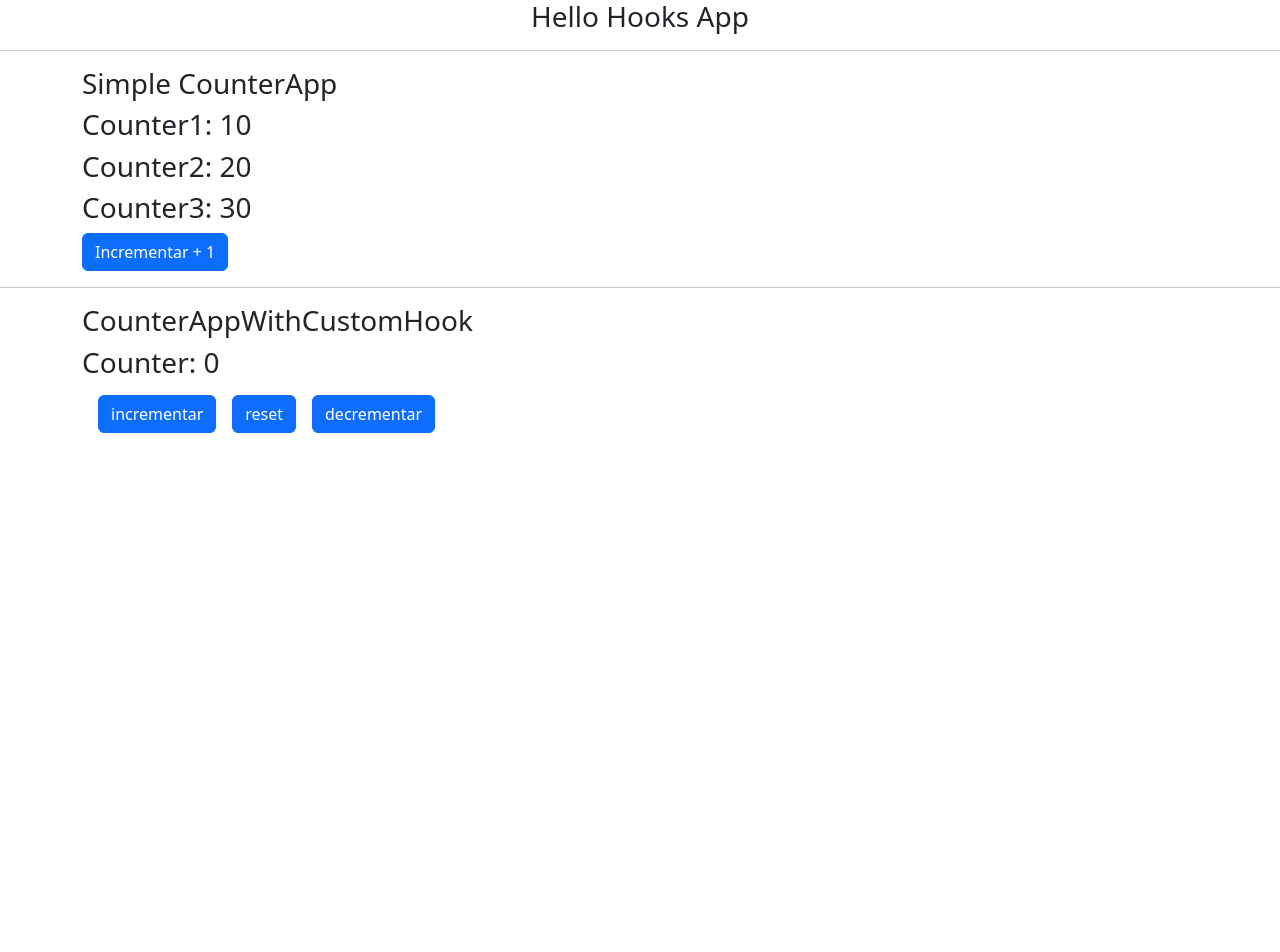
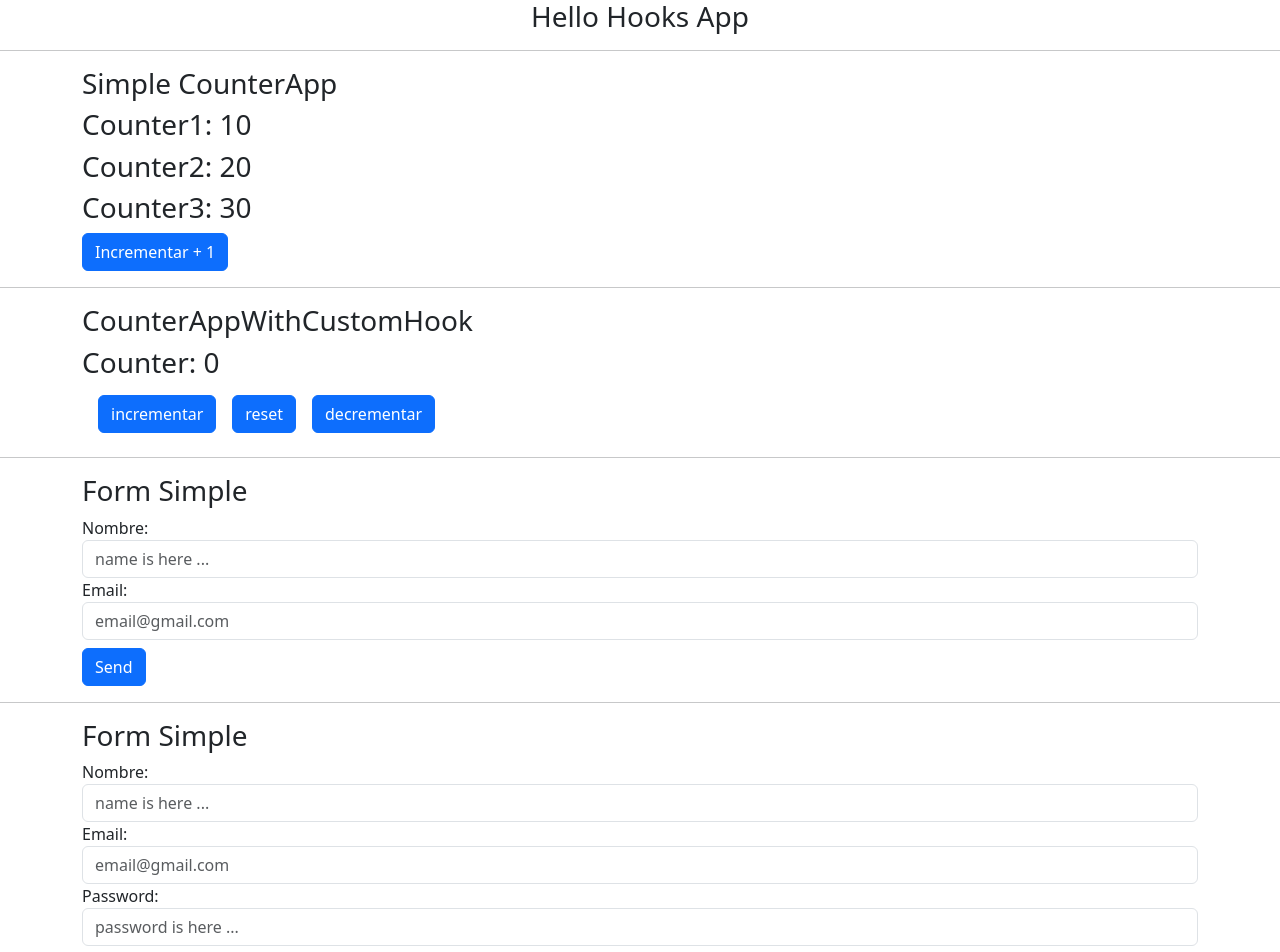
Before and after one commit to miguel8arivera/hooks-react, a React (Vite) app: page / in a window 1280 px wide. Shown: the top 952 px of the page. Before the commit the page ends 800 px from the top, so only its background shows below. Built offline with nearby package versions, Linux system fonts and the light colour scheme.

Commit message:
useEffect implementado a fondo

```diff
--- /dev/null
+++ b/src/02-useEffect/Message.tsx
@@ -0,0 +1,33 @@
+import { useEffect, useState } from 'react';
+
+const Message = () => {
+  const [coords, setCoords] = useState<object>({ x: 0, y: 0 });
+  useEffect(() => {
+    // creamos una referencia a la función que queremos ejecutar
+    function mouseMove(e: MouseEvent) {
+      const { x, y } = e;
+      const coors = { x, y };
+      setCoords(coors);
+    }
+    window.addEventListener('mousemove', mouseMove);
+    return () => {
+      window.removeEventListener('mousemove', mouseMove); // sirve para limpiar el efecto
+    };
+  }, []);
+  /*   useEffect(() => {
+    first
+
+    return () => {
+      second
+    }
+  }, [third]) */
+
+  return (
+    <>
+      <h3>Registrate ahora 👌</h3>
+      <p>{JSON.stringify(coords)}</p>
+    </>
+  );
+};
+
+export default Message;
--- /dev/null
+++ b/src/02-useEffect/SimpleForm.tsx
@@ -0,0 +1,88 @@
+import { useEffect, useState } from 'react';
+import Message from './Message';
+
+type SimpleFormState = {
+  name: string;
+  email: string;
+};
+
+function SimpleForm() {
+  /*   const [name, setName] = useState<string>('');
+  const [email, setEmail] = useState<string>(''); */
+  const [formState, setFormState] = useState<SimpleFormState>({
+    name: '',
+    email: '',
+  });
+
+  const { name, email } = formState;
+
+  const handleInputChange = (e: React.ChangeEvent<HTMLInputElement>) => {
+    const { name, value } = e.target;
+
+    setFormState({
+      ...formState,
+      [name]: value,
+    });
+  };
+
+  const handleSubmit = (e: React.FormEvent<HTMLFormElement>) => {
+    e.preventDefault();
+    if (name.trim().length === 0 || email.trim().length === 0) return;
+    console.log(formState);
+    setFormState({
+      name: '',
+      email: '',
+    });
+  };
+
+  useEffect(() => {
+    // console.log('useEffect');
+  }, []);
+
+  useEffect(() => {
+    // console.log('useEffect formState');
+  }, [formState]);
+
+  useEffect(() => {
+    // console.log('useEffect email');
+  }, [email]);
+  return (
+    <div className="container">
+      <h3>Form Simple</h3>
+      <form onSubmit={handleSubmit}>
+        <div className="form-group">
+          <label className="form-check-label" htmlFor="name">
+            Nombre:
+          </label>
+          <input
+            className="form-control"
+            type="text"
+            id="name"
+            name="name"
+            value={name}
+            onChange={handleInputChange}
+            placeholder="name is here ..."
+          />
+        </div>
+        <label className="form-check-label" htmlFor="email">
+          Email:
+        </label>
+        <input
+          className="form-control"
+          type="email"
+          id="email"
+          name="email"
+          value={email}
+          onChange={handleInputChange}
+          placeholder="email@gmail.com"
+        />
+
+        <button className="btn btn-primary mt-2 ">Send</button>
+      </form>
+
+      {name === 'kamila' && <Message />}
+    </div>
+  );
+}
+
+export default SimpleForm;
--- /dev/null
+++ b/src/02-useEffect/SimpleFormWithHook.tsx
@@ -0,0 +1,62 @@
+import Message from './Message';
+import useForm from '../hooks/useForm';
+
+function SimpleFormWithHook() {
+  const { handleInputChange, handleSubmit, name, email, password } = useForm({
+    name: '',
+    email: '',
+    password: '',
+  });
+
+  return (
+    <div className="container">
+      <h3>Form Simple</h3>
+      <form onSubmit={handleSubmit}>
+        <div className="form-group">
+          <label className="form-check-label" htmlFor="name1">
+            Nombre:
+          </label>
+          <input
+            className="form-control"
+            type="text"
+            id="name1"
+            name="name"
+            value={name}
+            onChange={handleInputChange}
+            placeholder="name is here ..."
+          />
+          <label className="form-check-label" htmlFor="email1">
+            Email:
+          </label>
+          <input
+            className="form-control"
+            type="email"
+            id="email1"
+            name="email"
+            value={email}
+            onChange={handleInputChange}
+            placeholder="email@gmail.com"
+          />
+          <label className="form-check-label" htmlFor="password">
+            Password:
+          </label>
+          <input
+            className="form-control"
+            type="password"
+            id="password"
+            name="password"
+            value={password}
+            onChange={handleInputChange}
+            placeholder="password is here ..."
+          />
+
+          <button className="btn btn-primary mt-2 ">Send</button>
+        </div>
+      </form>
+
+      {name === 'kamila' && <Message />}
+    </div>
+  );
+}
+
+export default SimpleFormWithHook;
--- a/src/HooksApp.tsx
+++ b/src/HooksApp.tsx
@@ -1,5 +1,7 @@
 import { CounterApp } from './01-useState/CounterApp';
 import CounterAppWithCustomHook from './01-useState/CounterAppWithCustomHook';
+import SimpleForm from './02-useEffect/SimpleForm';
+import SimpleFormWithHook from './02-useEffect/SimpleFormWithHook';
 
 export function HooksApps() {
   return (
@@ -9,6 +11,10 @@ export function HooksApps() {
       <CounterApp />
       <hr />
       <CounterAppWithCustomHook />
+      <hr />
+      <SimpleForm />
+      <hr />
+      <SimpleFormWithHook />
     </>
   );
 }
--- /dev/null
+++ b/src/hooks/useForm.ts
@@ -0,0 +1,53 @@
+import { useState } from 'react';
+
+interface SimpleFormState {
+  name: string;
+  email: string;
+  password: string;
+}
+
+const initialFormState: SimpleFormState = {
+  name: '',
+  email: '',
+  password: '',
+};
+
+const useForm = (initalFormState = {}) => {
+  const [formState, setFormState] = useState<SimpleFormState>(initialFormState);
+
+  const { name, email, password } = formState;
+
+  const handleInputChange = (e: React.ChangeEvent<HTMLInputElement>) => {
+    const { name, value } = e.target;
+
+    setFormState({
+      ...formState,
+      [name]: value,
+    });
+  };
+
+  const handleSubmit = (e: React.FormEvent<HTMLFormElement>) => {
+    e.preventDefault();
+    if (
+      name.trim().length === 0 ||
+      email.trim().length === 0 ||
+      password.trim().length === 0
+    )
+      return;
+    console.log(formState);
+    setFormState({
+      name: '',
+      email: '',
+      password: '',
+    });
+  };
+
+  return {
+    ...formState,
+    formState,
+    handleInputChange,
+    handleSubmit,
+  };
+};
+
+export default useForm;
```
